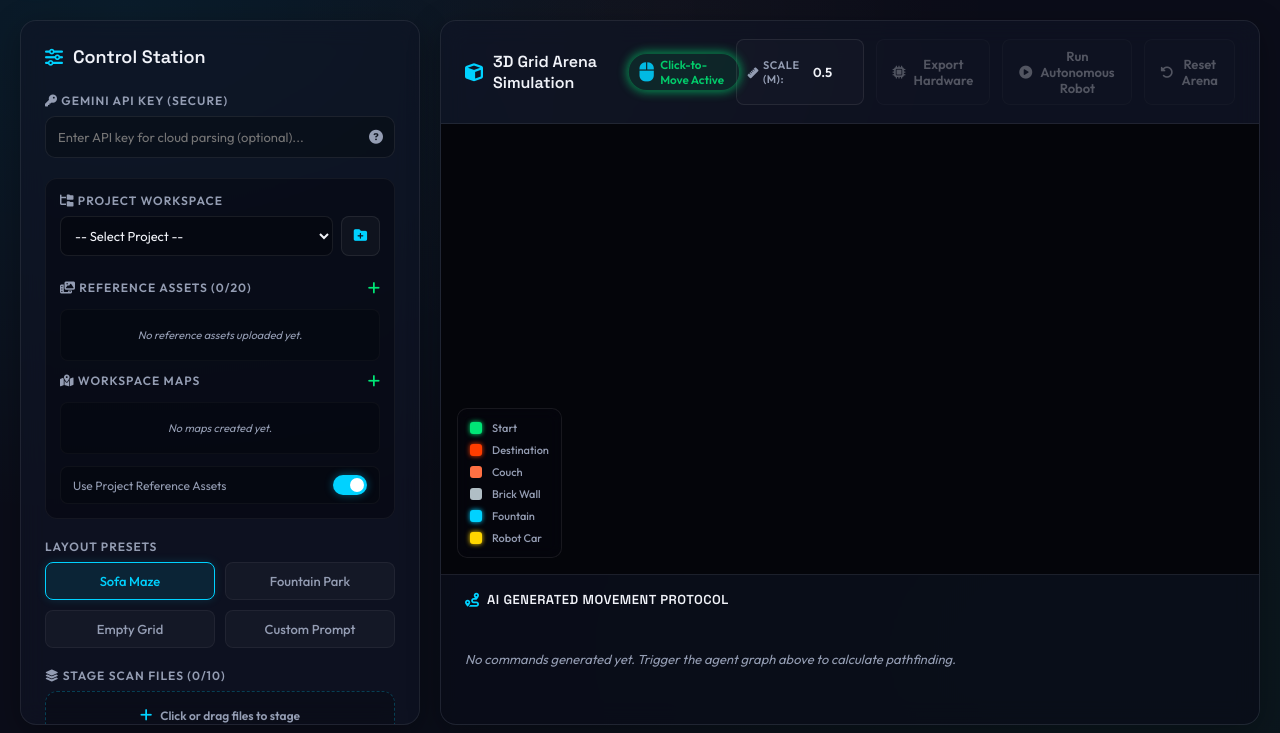
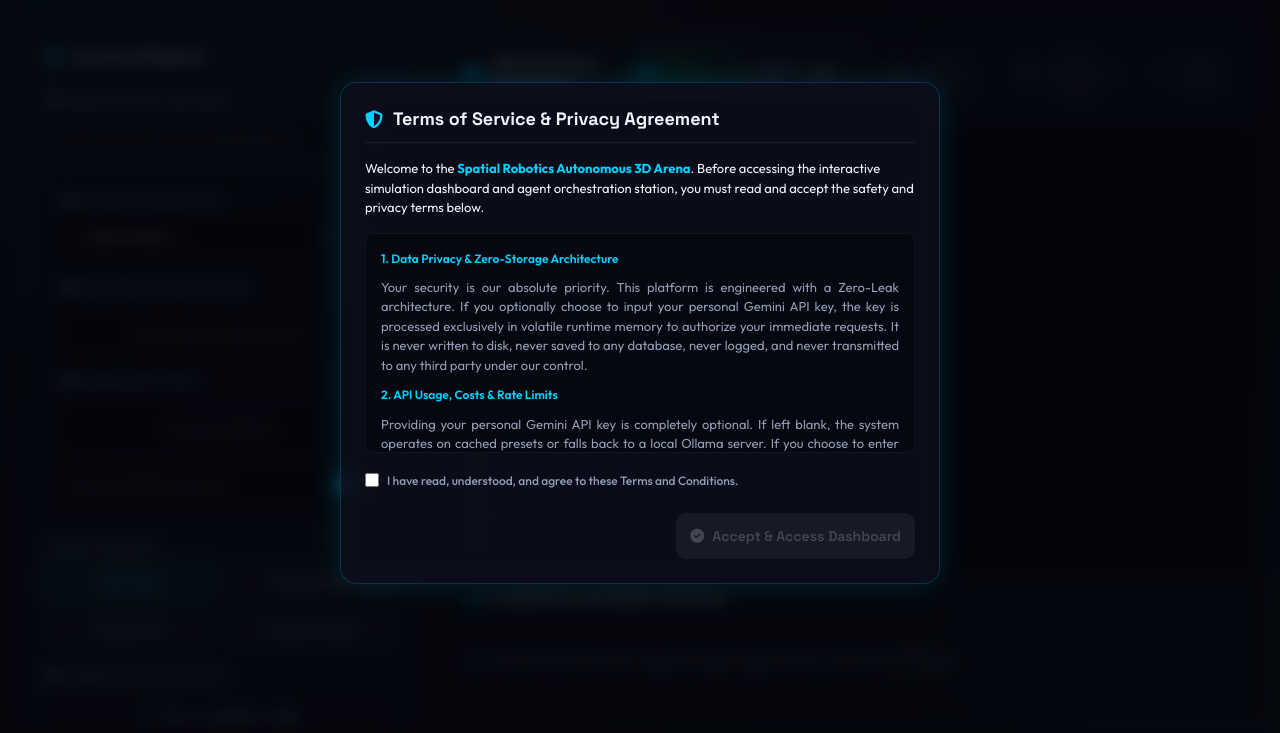
Before and after one commit to sarthakmishra200906-source/capstoneproject, a plain HTML site: page static/index.html in a window 1280 px wide. Shown: the part 67-800 px from the top of the page. Drawn offline with nearby package versions, Linux system fonts and the light colour scheme.

Commit message:
feat: implement global welcome terms & conditions modal gatekeeper on load

```diff
--- a/static/app.js
+++ b/static/app.js
@@ -230,19 +230,31 @@
                     });
     }
 
-    // API Key Disclaimer toggle listener [NEW]
-    const apiKeyInput = document.getElementById("sys-param-token");
-    const disclaimerBlock = document.getElementById("api-key-disclaimer-block");
-    if (apiKeyInput && disclaimerBlock) {
-        apiKeyInput.addEventListener("input", () => {
-            const hasKey = apiKeyInput.value.trim().length > 0;
-            if (hasKey) {
-                disclaimerBlock.classList.remove("hidden");
-            } else {
-                disclaimerBlock.classList.add("hidden");
-                // Uncheck when hidden/cleared
-                const chk = document.getElementById("accept-api-terms");
-                if (chk) chk.checked = false;
+    // Welcome Terms Modal Logic [NEW]
+    const welcomeModal = document.getElementById("welcome-terms-modal");
+    const chkAccept = document.getElementById("chk-accept-welcome-terms");
+    const btnAccept = document.getElementById("btn-accept-welcome");
+
+    if (welcomeModal && chkAccept && btnAccept) {
+        // Check if terms were already accepted in this session/device
+        const alreadyAccepted = localStorage.getItem("spatial_robotics_terms_accepted") === "true";
+        if (alreadyAccepted) {
+            welcomeModal.classList.add("hidden");
+        } else {
+            welcomeModal.classList.remove("hidden");
+        }
+
+        // Listen to checkbox change to enable/disable accept button
+        chkAccept.addEventListener("change", (e) => {
+            btnAccept.disabled = !e.target.checked;
+        });
+
+        // Listen to accept button click
+        btnAccept.addEventListener("click", () => {
+            if (chkAccept.checked) {
+                localStorage.setItem("spatial_robotics_terms_accepted", "true");
+                welcomeModal.classList.add("hidden");
+                logToTerminal("Terms of Service and Privacy Agreement accepted. Welcome to the dashboard!", "success");
             }
         });
     }
@@ -284,12 +296,9 @@
 
 // Trigger Multi-Agent Orchestration or Multimodal Upload on Backend
 async function triggerAgentOrchestration() {
-    const userApiKey = document.getElementById("sys-param-token")?.value.trim();
-    const acceptTerms = document.getElementById("accept-api-terms")?.checked;
-
-    if (userApiKey && !acceptTerms) {
-        logToTerminal("ERROR: You have entered a personal API key but have not accepted the Terms & Conditions. Please read and check the agreement box below the API key field to proceed.", "error");
-        alert("Please read and accept the Terms & Conditions to proceed with using your personal API Key.");
+    // Block orchestration if terms were not accepted globally (sanity check)
+    if (localStorage.getItem("spatial_robotics_terms_accepted") !== "true") {
+        alert("Please accept the Terms of Service & Privacy Agreement to proceed.");
         return;
     }
 
--- a/static/index.html
+++ b/static/index.html
@@ -60,16 +60,6 @@
                         <span class="api-key-tooltip" title="Your API key is sent via secure headers and never stored. If left blank, local Ollama is used."><i class="fa-solid fa-circle-question"></i></span>
                     </div>
 
-                    <!-- Terms & Conditions Disclaimer Block [NEW] -->
-                    <div id="api-key-disclaimer-block" class="api-key-disclaimer-block hidden">
-                        <div class="disclaimer-text">
-                            <strong>Notice & Agreement:</strong> Your key is processed purely in local volatile memory and is never saved, logged, or stored. By checking the box below, you acknowledge that you are using your own credentials and accept full responsibility for any tokens/costs consumed on your personal Google AI Studio account. This software is provided "as-is" without any warranties.
-                        </div>
-                        <label class="checkbox-container">
-                            <input type="checkbox" id="accept-api-terms" />
-                            <span class="checkbox-label">I accept the Terms & Conditions</span>
-                        </label>
-                    </div>
                 </div>
 
                 <!-- Workspace Manager [NEW] -->
@@ -250,6 +240,44 @@
         </div>
     </div>
 
+    <!-- Welcome Terms & Conditions Modal [NEW] -->
+    <div id="welcome-terms-modal" class="modal-overlay">
+        <div class="modal-content glass-card welcome-modal-content">
+            <div class="modal-header">
+                <h3><i class="fa-solid fa-shield-halved"></i> Terms of Service & Privacy Agreement</h3>
+            </div>
+            <div class="modal-body welcome-modal-body">
+                <div class="welcome-intro">
+                    Welcome to the <strong>Spatial Robotics Autonomous 3D Arena</strong>. Before accessing the interactive simulation dashboard and agent orchestration station, you must read and accept the safety and privacy terms below.
+                </div>
+
+                <div class="terms-scroll-box">
+                    <h5>1. Data Privacy & Zero-Storage Architecture</h5>
+                    <p>Your security is our absolute priority. This platform is engineered with a Zero-Leak architecture. If you optionally choose to input your personal Gemini API key, the key is processed exclusively in volatile runtime memory to authorize your immediate requests. It is never written to disk, never saved to any database, never logged, and never transmitted to any third party under our control.</p>
+
+                    <h5>2. API Usage, Costs & Rate Limits</h5>
+                    <p>Providing your personal Gemini API key is completely optional. If left blank, the system operates on cached presets or falls back to a local Ollama server. If you choose to enter your own API key to bypass rate limitations, you do so under your own developer credentials and assume full financial and operational responsibility for all tokens consumed, API costs, or rate-limiting penalties on your Google AI Studio account.</p>
+
+                    <h5>3. Disclaimer of Liability & Project Scope</h5>
+                    <p>This software is an educational capstone project developed for the Kaggle 5-Day AI Learning Session powered by Google. It is provided "as-is" without warranty of any kind, express or implied. The developer and Google shall not be held liable for any direct, indirect, or consequential damages, including Google account suspensions or financial charges, arising from your use of this platform.</p>
+                </div>
+
+                <div class="terms-acceptance-row">
+                    <label class="checkbox-container">
+                        <input type="checkbox" id="chk-accept-welcome-terms" />
+                        <span class="checkbox-label">I have read, understood, and agree to these Terms and Conditions.</span>
+                    </label>
+                </div>
+
+                <div class="modal-footer welcome-footer">
+                    <button id="btn-accept-welcome" class="btn-primary" disabled>
+                        <i class="fa-solid fa-circle-check"></i> Accept & Access Dashboard
+                    </button>
+                </div>
+            </div>
+        </div>
+    </div>
+
     <!-- App Logic -->
     <script src="/static/app.js"></script>
 </body>
--- a/static/style.css
+++ b/static/style.css
@@ -1218,31 +1218,74 @@
     color: var(--accent-red);
 }
 
-/* API Key Disclaimer & Terms Block */
-.api-key-disclaimer-block {
-    margin-top: 10px;
-    padding: 10px;
-    background: rgba(255, 255, 255, 0.03);
-    border: 1px solid rgba(255, 255, 255, 0.08);
-    border-radius: 8px;
-    font-size: 0.72rem;
-    color: var(--text-secondary);
-    transition: all 0.3s ease;
+/* Welcome Terms Modal Styling */
+.welcome-modal-content {
+    max-width: 600px !important;
+    width: 90%;
+    border: 1px solid rgba(0, 210, 255, 0.2) !important;
+    box-shadow: 0 0 30px rgba(0, 210, 255, 0.15) !important;
 }
 
-.api-key-disclaimer-block.hidden {
-    display: none !important;
-    opacity: 0;
+.welcome-modal-body {
+    display: flex;
+    flex-direction: column;
+    gap: 15px;
 }
 
-.disclaimer-text {
-    line-height: 1.45;
-    margin-bottom: 8px;
+.welcome-intro {
+    font-size: 13px;
+    line-height: 1.5;
+    color: var(--text-primary);
+}
+
+.welcome-intro strong {
+    color: var(--accent-blue);
+}
+
+.terms-scroll-box {
+    background: rgba(0, 0, 0, 0.35);
+    border: 1px solid rgba(255, 255, 255, 0.05);
+    border-radius: 8px;
+    padding: 15px;
+    max-height: 220px;
+    overflow-y: auto;
+    font-size: 11px;
+    color: var(--text-secondary);
+    line-height: 1.6;
+    display: flex;
+    flex-direction: column;
+    gap: 10px;
     text-align: justify;
 }
 
-.disclaimer-text strong {
+.terms-scroll-box h5 {
     color: var(--accent-blue);
+    font-size: 12px;
+    margin: 0;
+    font-weight: 600;
+}
+
+.terms-scroll-box p {
+    margin: 0;
+}
+
+.terms-acceptance-row {
+    margin-top: 5px;
+}
+
+.welcome-footer {
+    display: flex;
+    justify-content: flex-end;
+    margin-top: 10px;
+}
+
+#btn-accept-welcome:disabled {
+    background: rgba(255, 255, 255, 0.05) !important;
+    border-color: rgba(255, 255, 255, 0.08) !important;
+    color: rgba(255, 255, 255, 0.2) !important;
+    cursor: not-allowed !important;
+    box-shadow: none !important;
+    transform: none !important;
 }
 
 .checkbox-container {
@@ -1253,17 +1296,17 @@
     user-select: none;
     color: var(--text-primary);
     font-weight: 500;
-    margin-top: 4px;
 }
 
 .checkbox-container input {
     cursor: pointer;
     accent-color: var(--accent-blue);
-    width: 13px;
-    height: 13px;
+    width: 14px;
+    height: 14px;
     margin: 0;
 }
 
 .checkbox-label {
-    font-size: 0.75rem;
+    font-size: 12px;
+    color: var(--text-secondary);
 }
```
